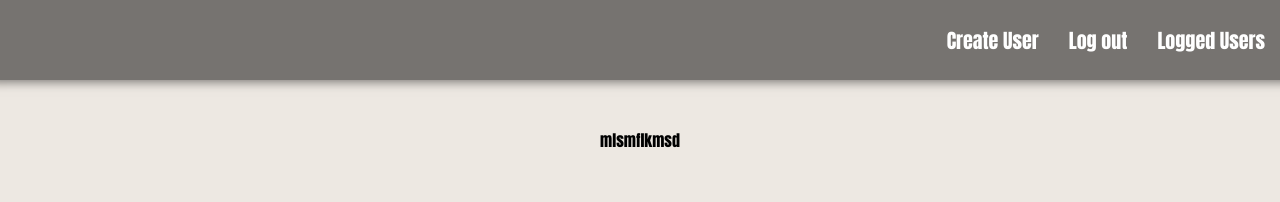
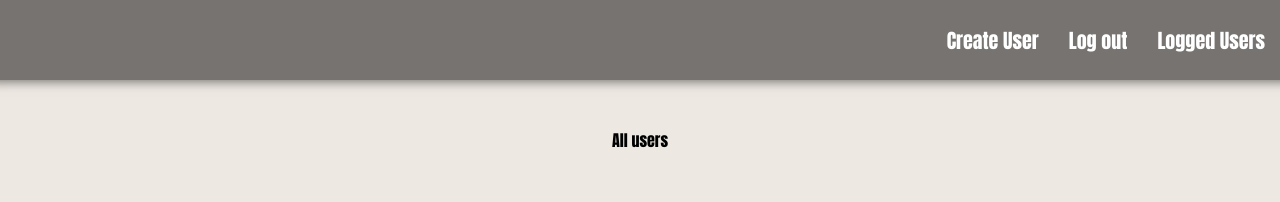
Before and after one commit to ramzouza/Library-Catalog, a React (Create React App) app in the folder frontend/: page /loggedusers in a window 1280 px wide. Shown: the top 202 px of the page. Built offline with nearby package versions, Linux system fonts and the light colour scheme.

Commit message:
users list

```diff
--- a/frontend/src/LoggedUsers.js
+++ b/frontend/src/LoggedUsers.js
@@ -16,7 +16,7 @@ class LoggedUsers extends Component {
       <div style={main(show)}>
         <Navbar/>
         <div style={body}>
-          mlsmflkmsd
+          All users
         </div>
 
       </div>
```
